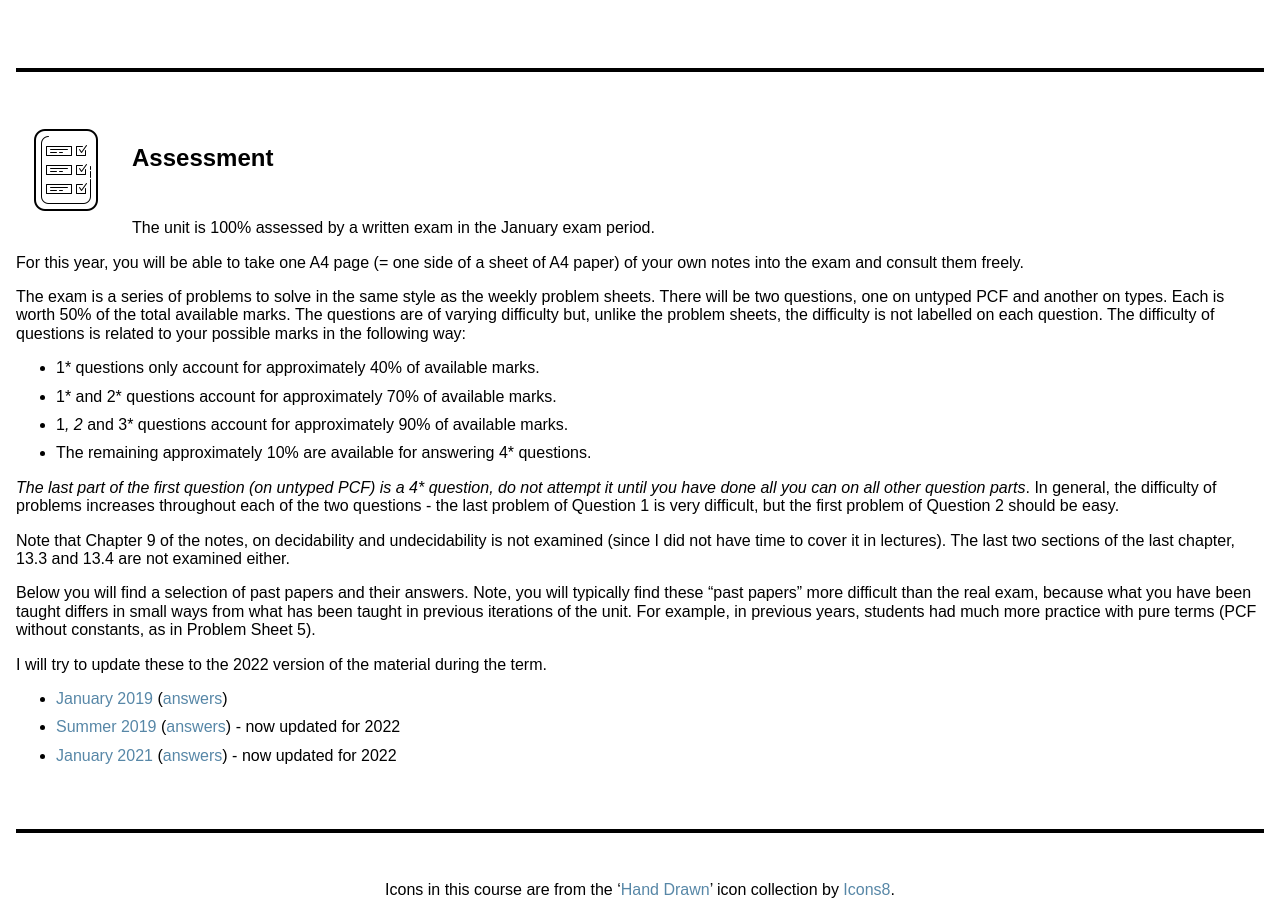
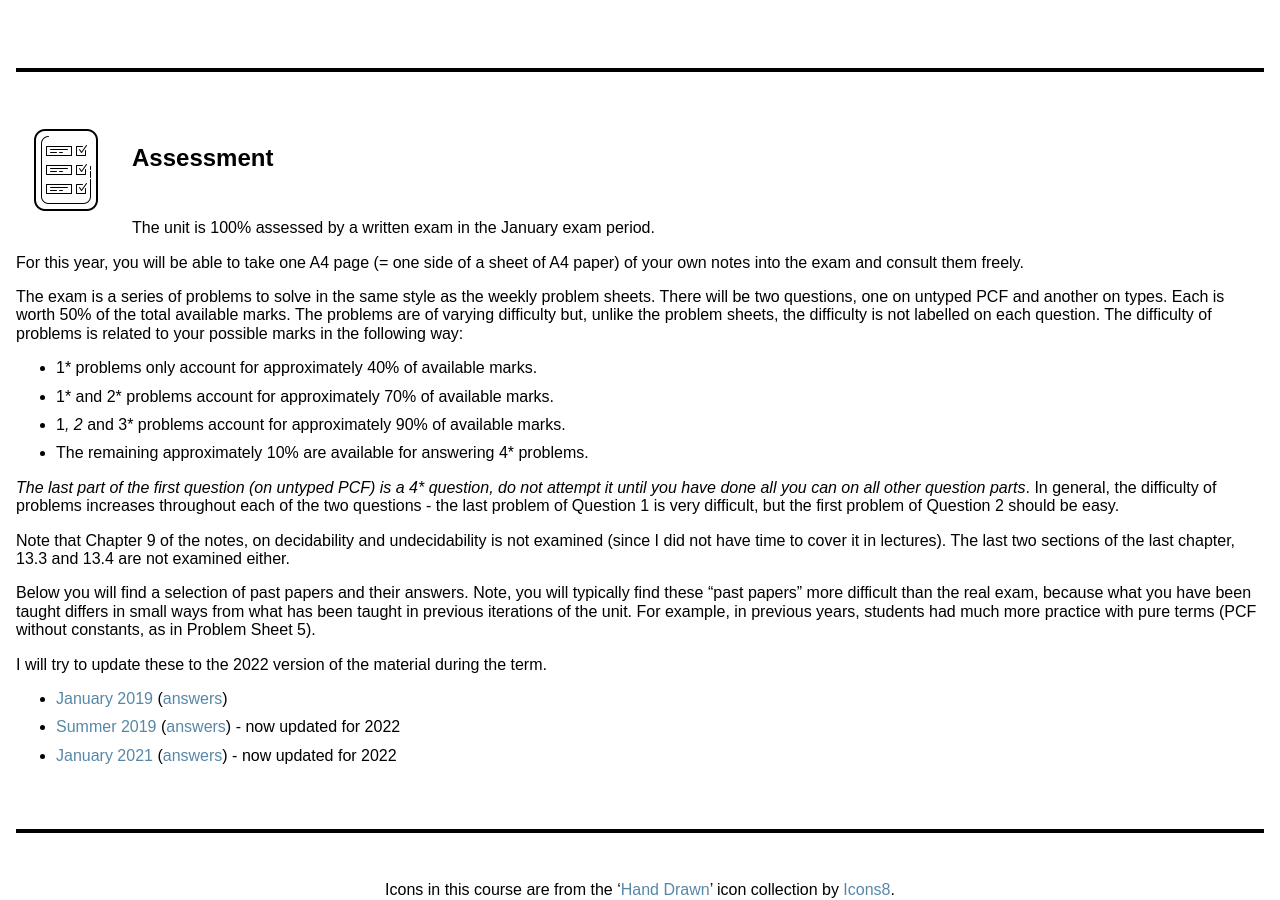
Before and after one commit to uob-coms30040/uob-coms30040.github.io, a Jekyll site: the page built from welcome.md, in a window 1280 px wide and 900 px high, scrolled down 3334 px. Built offline with Jekyll 4.4.1, drawn with Linux system fonts in a browser that asks for light colours; nearby versions of some CDN libraries.

Commit message:
questions -> problems

```diff
--- a/welcome.md
+++ b/welcome.md
@@ -180,12 +180,12 @@ The unit is 100% assessed by a written exam in the January exam period.
 
 For this year, you will be able to take one A4 page (= one side of a sheet of A4 paper) of your own notes into the exam and consult them freely.
 
-The exam is a series of problems to solve in the same style as the weekly problem sheets. There will be two questions, one on untyped PCF and another on types.  Each is worth 50% of the total available marks.  The questions are of varying difficulty but, unlike the problem sheets, the difficulty is not labelled on each question. The difficulty of questions is related to your possible marks in the following way:
+The exam is a series of problems to solve in the same style as the weekly problem sheets. There will be two questions, one on untyped PCF and another on types.  Each is worth 50% of the total available marks.  The problems are of varying difficulty but, unlike the problem sheets, the difficulty is not labelled on each question. The difficulty of problems is related to your possible marks in the following way:
 
-* 1* questions only account for approximately 40% of available marks.
-* 1* and 2* questions account for approximately 70% of available marks.
-* 1*, 2* and 3* questions account for approximately 90% of available marks.
-* The remaining approximately 10% are available for answering 4* questions.
+* 1* problems only account for approximately 40% of available marks.
+* 1* and 2* problems account for approximately 70% of available marks.
+* 1*, 2* and 3* problems account for approximately 90% of available marks.
+* The remaining approximately 10% are available for answering 4* problems.
 
 _The last part of the first question (on untyped PCF) is a 4* question, do not attempt it until you have done all you can on all other question parts_.  In general, the difficulty of problems increases throughout each of the two questions - the last problem of Question 1 is very difficult, but the first problem of Question 2 should be easy.
 
```
